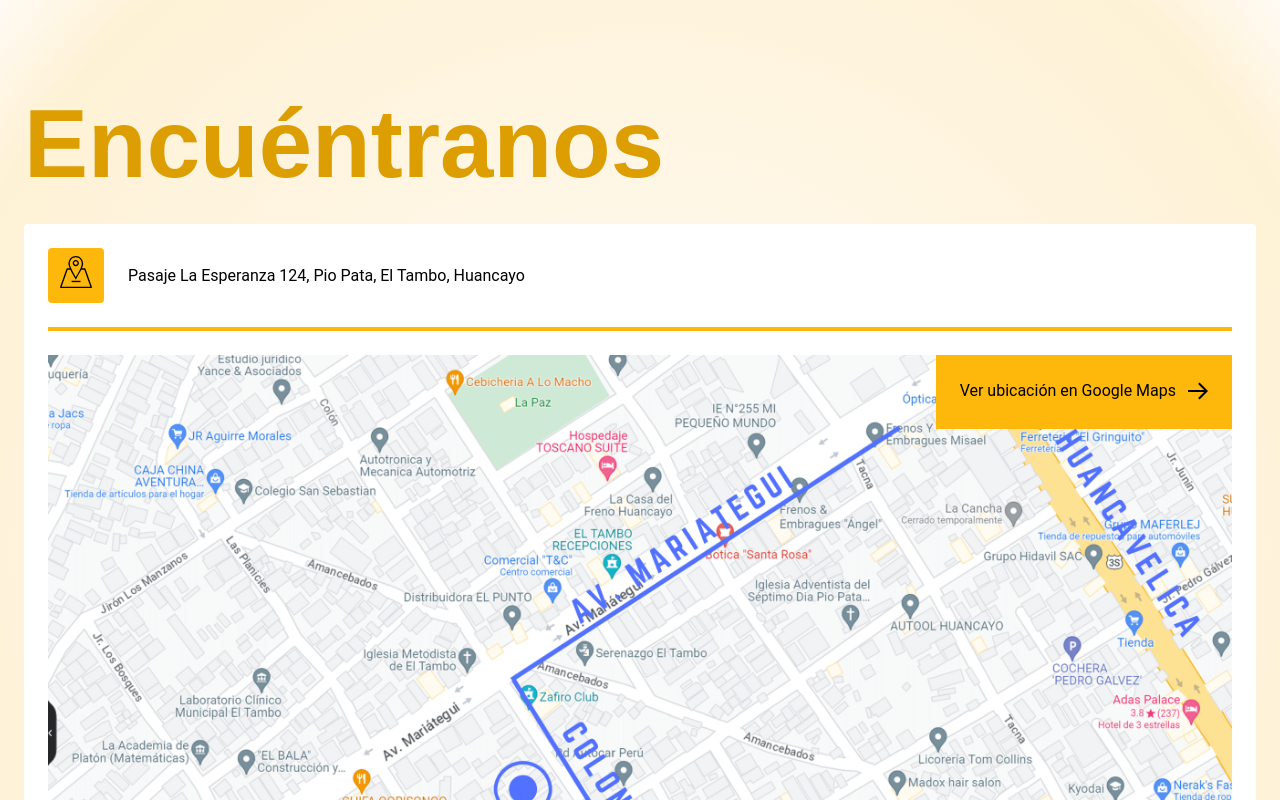
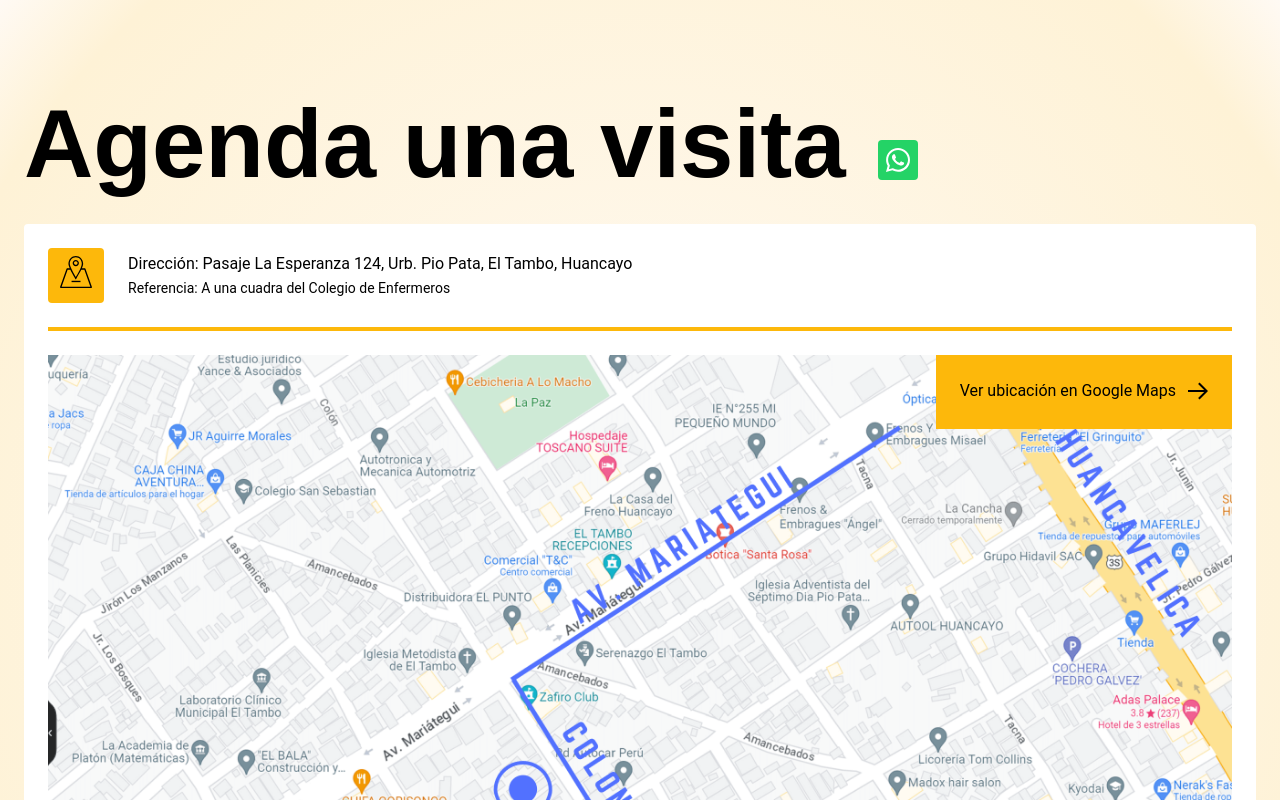
Before and after one commit to raffo1234/esperanza124, a Next.js app: page /sections/Address in a window 1280 px wide. Shown: the top 800 px of the page. Built offline with nearby package versions, Linux system fonts and the light colour scheme.

Commit message:
feat: improve location information

```diff
--- a/components/Subtitle.js
+++ b/components/Subtitle.js
@@ -2,7 +2,7 @@ import React from "react";
 
 export default function Subtitle({ children }) {
   return (
-    <h2 className="mb-8 font-serif text-4xl font-bold md:text-6xl lg:text-8xl text-cream">
+    <h2 className="mb-8 font-serif text-4xl font-bold md:text-6xl lg:text-8xl brown">
       {children}
     </h2>
   );
--- a/pages/sections/Address.js
+++ b/pages/sections/Address.js
@@ -7,18 +7,42 @@ import Container from "components/Container";
 import Subtitle from "components/Subtitle";
 import Section from "components/Section";
 import { Fade } from "react-reveal";
+import whatsapp from "public/icons/whatsapp.svg";
 
 export default function Address() {
   return (
     <Section id="ubicacion">
       <Container>
-        <Subtitle>Encuéntranos</Subtitle>
+        <div className="flex ">
+          <Subtitle>Agenda una visita</Subtitle>
+          <a
+            href="https://wa.me/51988226088"
+            className="flex items-center self-center justify-center p-2 ml-8 rounded bg-whatsapp"
+            target="_blank"
+            rel="noreferrer"
+            alt="51988226088 - Esperanza 124, Departamentos en Venta en Huancayo El Tambo Pio Pata"
+          >
+            <Image
+              alt="51988226088 - Esperanza 124, Departamentos en Venta en Huancayo El Tambo Pio Pata"
+              width="24"
+              height="24"
+              src={whatsapp}
+              title="51988226088 - Esperanza 124, Departamentos en Venta en Huancayo El Tambo Pio Pata"
+            />
+          </a>
+        </div>
         <div className="p-3 bg-white rounded lg:p-6">
           <h3 className="flex items-center space-x-6">
             <div className="px-3 py-2 rounded bg-warning">
               <Image alt="" width="32" height="32" src={location} />
             </div>
-            <p>Pasaje La Esperanza 124, Pio Pata, El Tambo, Huancayo</p>
+            <p>
+              Dirección: Pasaje La Esperanza 124, Urb. Pio Pata, El Tambo,
+              Huancayo <br />
+              <span className="text-sm">
+                Referencia: A una cuadra del Colegio de Enfermeros
+              </span>
+            </p>
           </h3>
           <div className="w-full h-1 my-2 lg:my-6 bg-warning"></div>
           <Fade>
```
